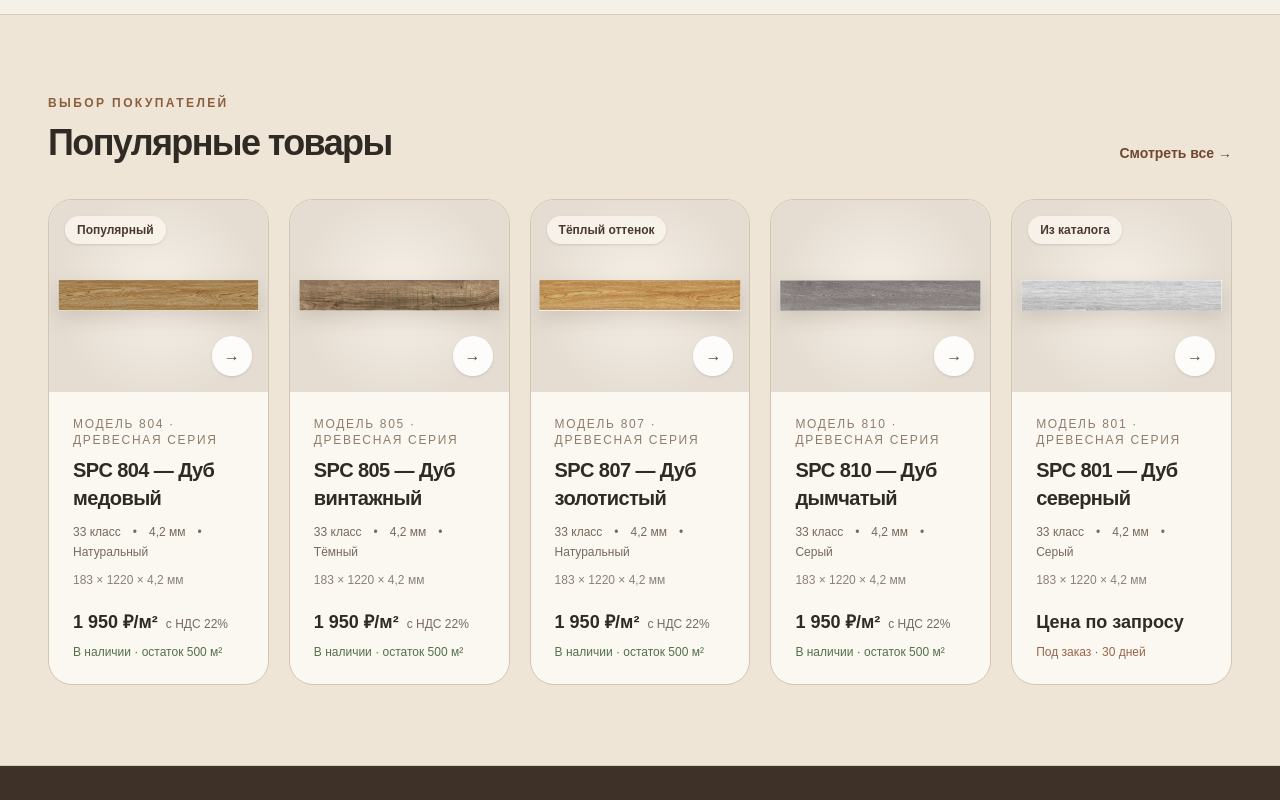
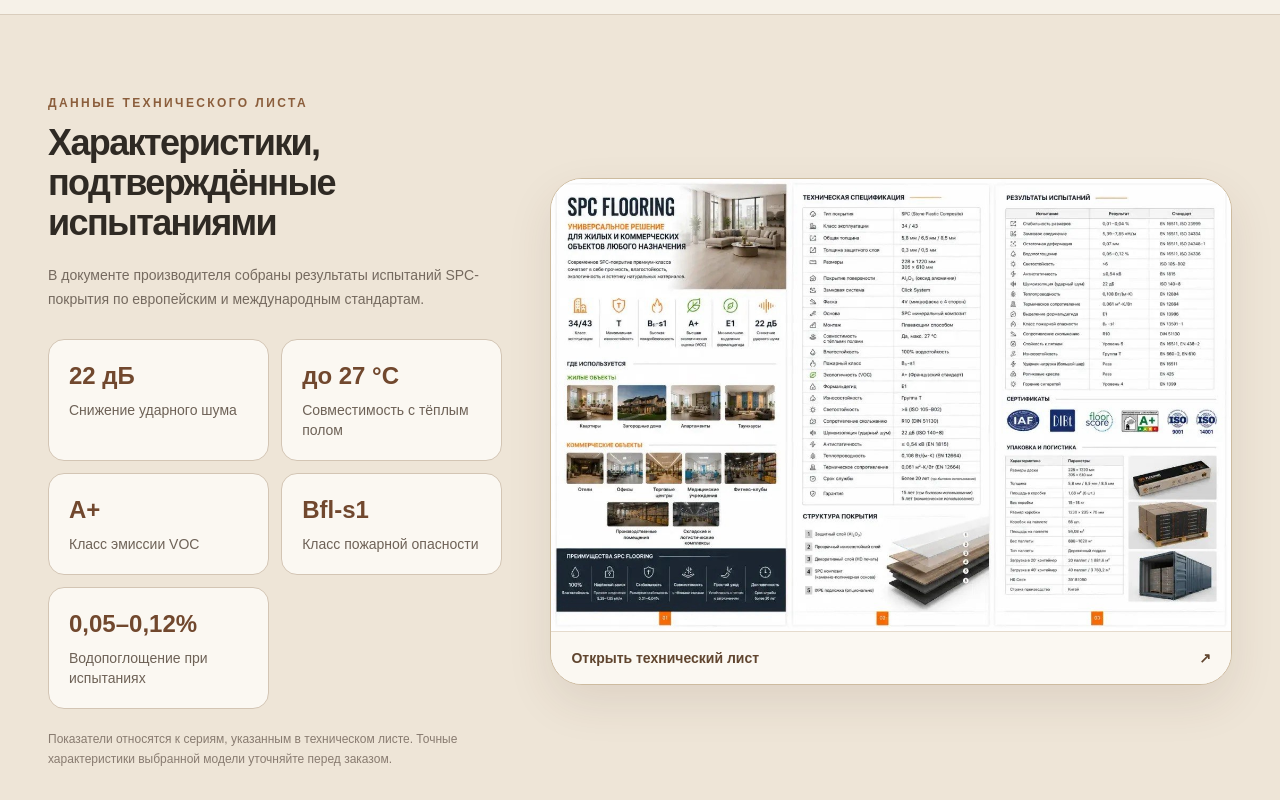
Before and after one commit to novokshonovpv/laminat-sale, a Next.js app: page / in a window 1280 px wide. Shown: the part 2800-3600 px from the top of the page. Built offline with nearby package versions, Linux system fonts and the light colour scheme.

Commit message:
feat: add SPC technical test highlights

```diff
--- a/src/app/page.tsx
+++ b/src/app/page.tsx
@@ -36,6 +36,14 @@ const spcLayers = [
   ["02", "Декоративная плёнка", "Передаёт оттенок и естественный рисунок древесины."],
   ["03", "Жёсткая SPC-основа", "Плотный несущий слой из минерального наполнителя и полимера."],
   ["04", "Замок click-lock", "Соединяет панели без клея в единое покрытие."],
+];
+
+const technicalHighlights = [
+  ["22 дБ", "Снижение ударного шума"],
+  ["до 27 °C", "Совместимость с тёплым полом"],
+  ["A+", "Класс эмиссии VOC"],
+  ["Bfl-s1", "Класс пожарной опасности"],
+  ["0,05–0,12%", "Водопоглощение при испытаниях"],
 ];
 
 export default function Home() {
@@ -81,6 +89,26 @@ export default function Home() {
         </div>
       </section>
 
+      <section className="border-y border-[#d9cdbd] bg-[#eee5d7]">
+        <div className="mx-auto max-w-[1440px] px-5 py-16 sm:px-8 sm:py-20 lg:px-12">
+          <div className="grid gap-8 lg:grid-cols-[0.8fr_1.2fr] lg:items-center lg:gap-12">
+            <div>
+              <p className="text-xs font-semibold uppercase tracking-[0.2em] text-[#8b5e3c]">Данные технического листа</p>
+              <h2 className="mt-3 text-3xl font-semibold tracking-[-0.045em] sm:text-4xl">Характеристики, подтверждённые испытаниями</h2>
+              <p className="mt-5 max-w-xl text-sm leading-6 text-[#756a5f]">В документе производителя собраны результаты испытаний SPC-покрытия по европейским и международным стандартам.</p>
+              <div className="mt-7 grid gap-3 sm:grid-cols-2">
+                {technicalHighlights.map(([value, label]) => <div key={label} className="rounded-2xl border border-[#d3c5b4] bg-[#fbf8f2] p-5"><strong className="text-2xl text-[#71482e]">{value}</strong><p className="mt-2 text-sm leading-5 text-[#6e6257]">{label}</p></div>)}
+              </div>
+              <p className="mt-5 text-xs leading-5 text-[#887b70]">Показатели относятся к сериям, указанным в техническом листе. Точные характеристики выбранной модели уточняйте перед заказом.</p>
+            </div>
+            <a href={assetPath("/spc-technical-sheet.jpg")} target="_blank" rel="noreferrer" className="group overflow-hidden rounded-[2rem] border border-[#cdbb9f] bg-white shadow-[0_18px_45px_rgba(74,53,36,0.10)]">
+              <Image src={assetPath("/spc-technical-sheet.jpg")} alt="Техническая спецификация и результаты испытаний SPC Flooring" width={1280} height={853} quality={95} sizes="(max-width: 1024px) 100vw, 55vw" className="h-auto w-full transition-transform duration-300 group-hover:scale-[1.01]" />
+              <span className="flex items-center justify-between border-t border-[#e5dbcd] bg-[#fbf8f2] px-5 py-4 text-sm font-semibold text-[#60452f]"><span>Открыть технический лист</span><span aria-hidden="true">↗</span></span>
+            </a>
+          </div>
+        </div>
+      </section>
+
       <section className="border-y border-[#d9cdbd] bg-[#eee5d7]"><div className="mx-auto max-w-[1440px] px-5 py-16 sm:px-8 sm:py-20 lg:px-12"><div className="mb-9 flex items-end justify-between gap-5"><div><p className="mb-3 text-xs font-semibold uppercase tracking-[0.2em] text-[#8b5e3c]">Выбор покупателей</p><h2 className="text-3xl font-semibold tracking-[-0.045em] sm:text-4xl">Популярные товары</h2></div><Link className="hidden text-sm font-semibold text-[#71482e] sm:block" href="/catalog">Смотреть все →</Link></div><div className="grid gap-5 sm:grid-cols-2 lg:grid-cols-3 xl:grid-cols-5">{popularProducts.map(product => <ProductCard key={product.id} product={product} />)}</div></div></section>
 
       <section className="bg-[#3e3228] text-[#f7efe5]"><div className="mx-auto grid max-w-[1440px] gap-10 px-5 py-16 sm:px-8 lg:grid-cols-[0.8fr_1.2fr] lg:px-12"><div><p className="text-xs font-semibold uppercase tracking-[0.2em] text-[#c9aa8c]">Без лишних посредников</p><h2 className="mt-3 text-3xl font-semibold tracking-[-0.045em] sm:text-4xl">Почему у нас выгодно</h2><p className="mt-4 max-w-sm text-sm leading-6 text-[#cfc0b2]">Работаем напрямую с производством и поддерживаем складской запас в Смоленске.</p></div><div className="grid gap-px overflow-hidden rounded-3xl bg-white/15 sm:grid-cols-2">{[["01","Прямой контракт с заводом"],["02","Цена без посреднической наценки"],["03","Ламинат в наличии в Смоленске"],["04","Помощь с расчётом и подбором"]].map(([n,t])=><div key={n} className="bg-[#493b30] p-6"><span className="text-xs text-[#c9aa8c]">{n}</span><h3 className="mt-4 text-lg font-semibold">{t}</h3></div>)}</div></div></section>
```
Also changed, not shown: public/spc-technical-sheet.jpg (added).
